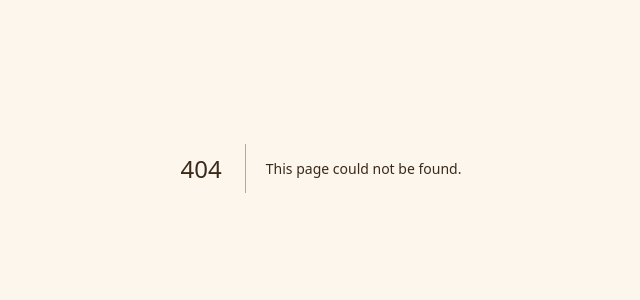
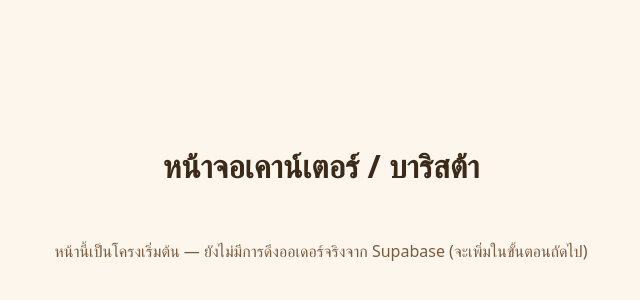
Before and after one commit to nn33asd2019-alt/charainmookie-order, a Next.js app: page /kitchen in a window 1280 px wide. Before the commit this address had no page. Shown: the part 232-532 px from the top of the page, without its empty margins (319-959 px from the left). Built offline with nearby package versions, Linux system fonts and the light colour scheme.

Commit message:
Create page.js

```diff
--- /dev/null
+++ b/app/kitchen/page.js
@@ -0,0 +1,22 @@
+export default function KitchenPage() {
+  return (
+    <main
+      style={{
+        minHeight: "100vh",
+        display: "flex",
+        flexDirection: "column",
+        alignItems: "center",
+        justifyContent: "center",
+        gap: "1rem",
+        padding: "2rem",
+        textAlign: "center",
+      }}
+    >
+      <h1>หน้าจอเคาน์เตอร์ / บาริสต้า</h1>
+      <p style={{ color: "#7a5c3e" }}>
+        หน้านี้เป็นโครงเริ่มต้น — ยังไม่มีการดึงออเดอร์จริงจาก Supabase
+        (จะเพิ่มในขั้นตอนถัดไป)
+      </p>
+    </main>
+  );
+}
```
